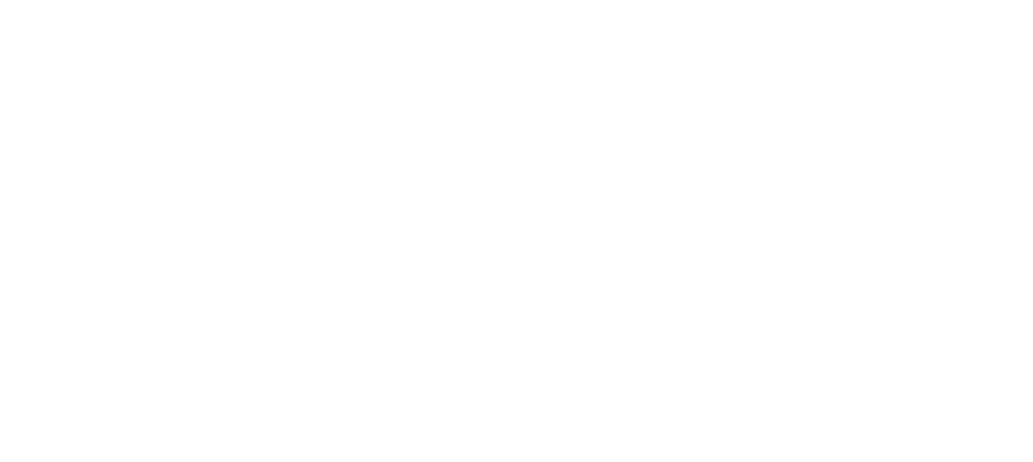
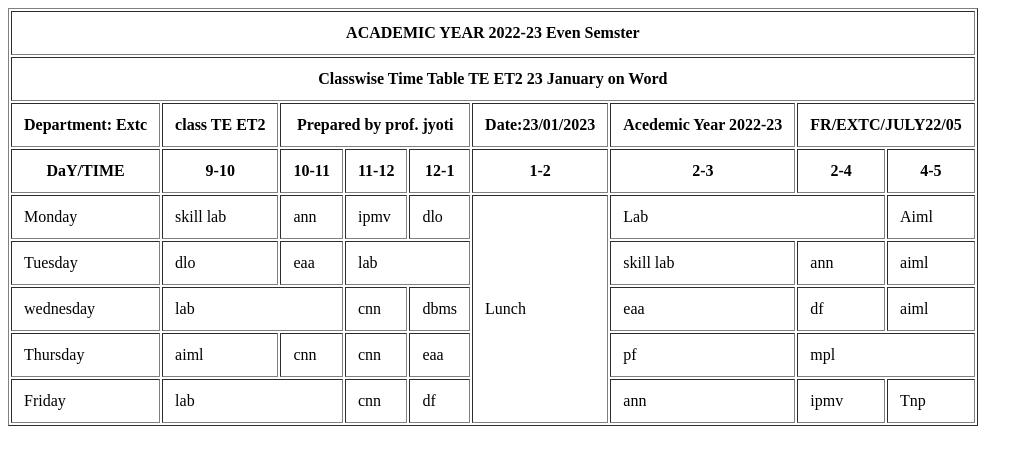
Before and after one commit to cmrohityadav/HTML-lec, a plain HTML site: page 06_23Jab23_projectTimeTable.html/index.html in a window 1280 px wide. Shown: the whole page, without its empty margins (0-1033 px from the left). Drawn offline with Linux system fonts and the light colour scheme.

Commit message:
input form

```diff
--- a/06_23Jab23_projectTimeTable.html/index.html
+++ b/06_23Jab23_projectTimeTable.html/index.html
@@ -1,12 +1,100 @@
 <!DOCTYPE html>
 <html lang="en">
-<head>
-    <meta charset="UTF-8">
-    <meta http-equiv="X-UA-Compatible" content="IE=edge">
-    <meta name="viewport" content="width=device-width, initial-scale=1.0">
+  <head>
+    <meta charset="UTF-8" />
+    <meta http-equiv="X-UA-Compatible" content="IE=edge" />
+    <meta name="viewport" content="width=device-width, initial-scale=1.0" />
     <title>Time Table | EXTC | ACE</title>
-</head>
-<body>
+  </head>
+  <body>
+    <!-- table  -->
+    <table border cellpadding="12px" borderpadding="5px">
+      <thead>
+        <!-- main title -->
+        <tr>
+          <th colspan="9">ACADEMIC YEAR 2022-23 Even Semster</th>
+        </tr>
+        <!-- sub main itle -->
+        <tr>
+          <th colspan="9">Classwise Time Table TE ET2 23 January on Word</th>
+        </tr>
+        <!-- heading -->
+        <tr>
+          <th>Department: Extc</th>
+          <th>class TE ET2</th>
+          <th colspan="3">Prepared by prof. jyoti</th>
+          <th>Date:23/01/2023</th>
+          <th>Acedemic Year 2022-23</th>
+          <th colspan="2">FR/EXTC/JULY22/05</th>
+        </tr>
+        <!-- timing and date -->
+        <tr>
+          <th>DaY/TIME</th>
+          <th>9-10</th>
+          <th>10-11</th>
+          <th>11-12</th>
+          <th>12-1</th>
+          <th>1-2</th>
+          <th>2-3</th>
+          <th>2-4</th>
+          <th>4-5</th>
+        </tr>
+      </thead>
+      <!-- body ==> subjects -->
+      <tbody>
+        <tr>
+          <td>Monday</td>
+          <td>skill lab</td>
+          <td>ann</td>
+          <td>ipmv</td>
+          <td>dlo</td>
+          <td rowspan="5">Lunch</td>
+          <td colspan="2">Lab</td>
+          <td>Aiml</td>
+        </tr>
+        <tr>
+          <td>Tuesday</td>
+          <td>dlo</td>
+          <td>eaa</td>
+          <td colspan="2">lab</td>
+          <!-- <td>lunch</td> -->
+          <td>skill lab</td>
+          <td>ann</td>
+          <td>aiml</td>
+        </tr>
+        <tr>
+          <td>wednesday</td>
 
-</body>
+          <td colspan="2">lab</td>
+          <td>cnn</td>
+          <td>dbms</td>
+          <!-- <td>Lunch</td> -->
+          <td>eaa</td>
+          <td>df</td>
+          <td>aiml</td>
+        </tr>
+        <tr>
+          <td>Thursday</td>
+          <td>aiml</td>
+          <td>cnn</td>
+          <td>cnn</td>
+          <td>eaa</td>
+          <!-- <td>Lunch</td> -->
+          <td>pf</td>
+          <td colspan="2">mpl</td>
+        </tr>
+        <tr>
+          <td>Friday</td>
+          <td colspan="2">lab</td>
+          <td>cnn</td>
+          <td>df</td>
+          <!-- <td>Lunch</td> -->
+          <td>ann</td>
+          <td>ipmv</td>
+          <td>Tnp</td>
+        </tr>
+      </tbody>
+    </table>
+  </body>
 </html>
+<!-- https://green-nurse-ivfzr.pwskills.app:5500/01_23jan23/index.html -->
```
Also changed, not shown: 07_Form/01_input.html (added, +34 -0 lines).
